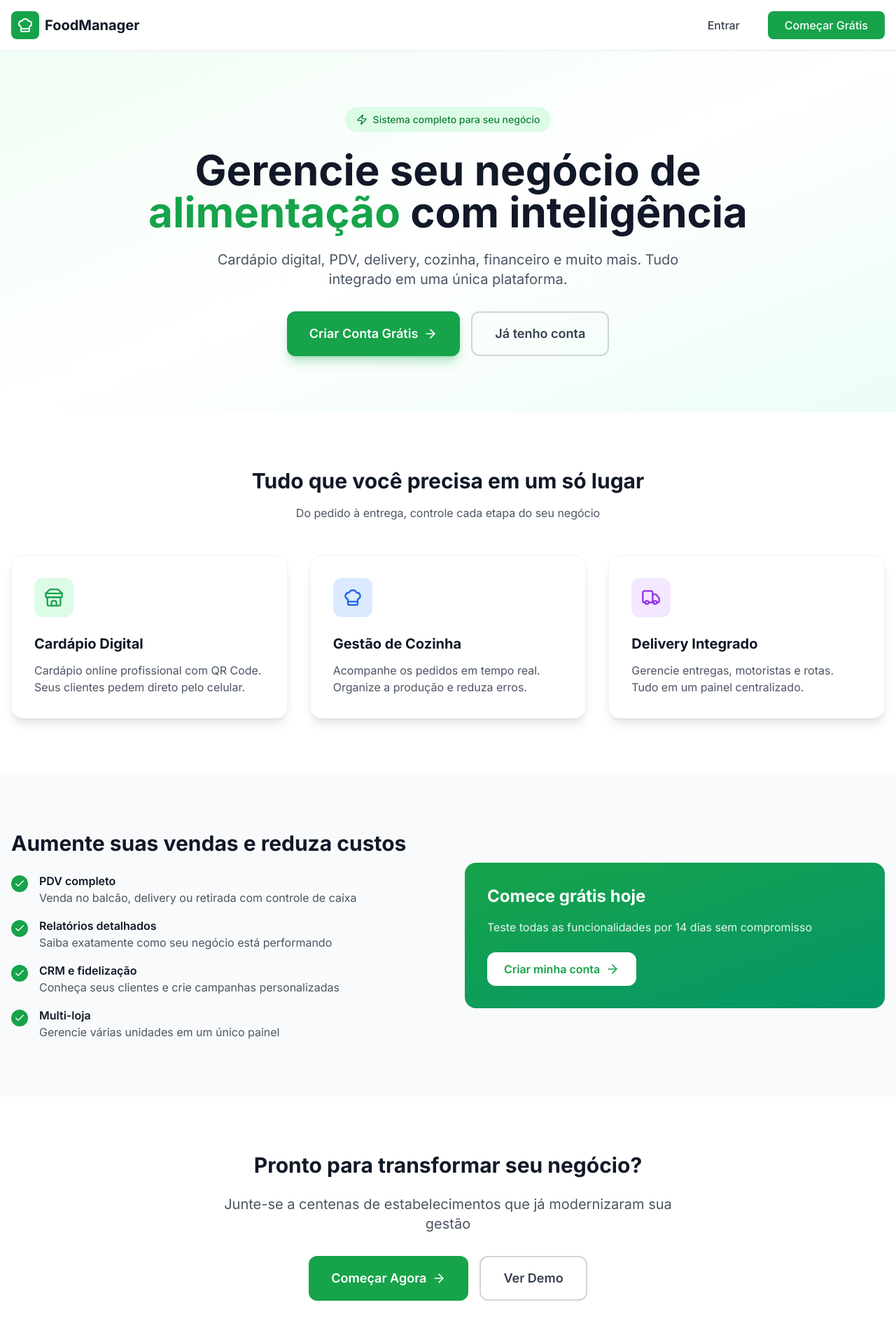
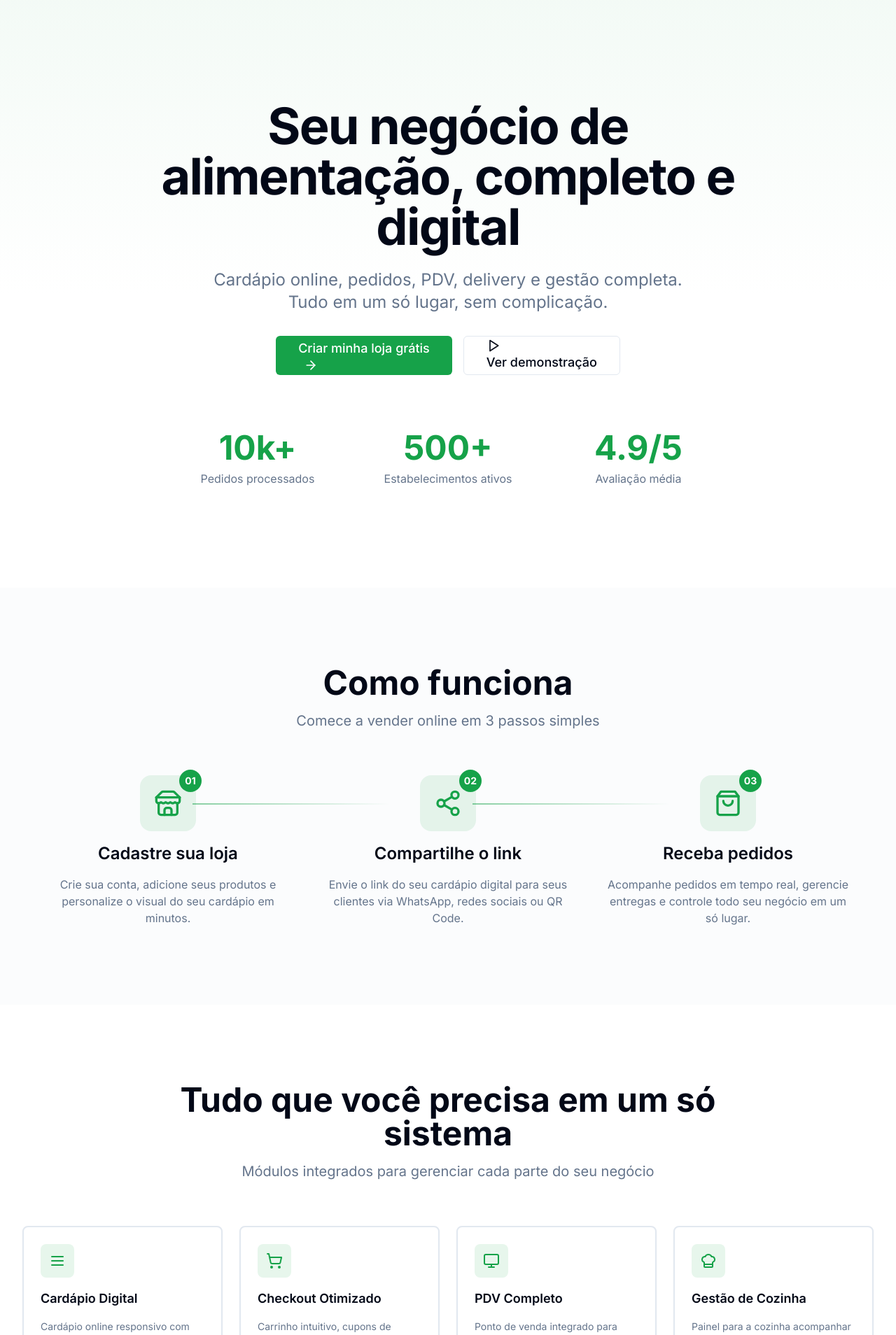
Before and after one commit to fabianofontes-oss/food-management-system, a Next.js app: page / in a window 1280 px wide. Shown: the top 1908 px of the page at 70% size. Built offline with nearby package versions, Linux system fonts and the light colour scheme; no server answers.

Commit message:
fix: consolidate landing route and remove old landing

```diff
--- a/src/app/(public)/landing/page.tsx
+++ b/src/app/(public)/landing/page.tsx
@@ -21,7 +21,7 @@ export const metadata: Metadata = {
   publisher: 'Pediu',
   metadataBase: new URL(baseUrl),
   alternates: {
-    canonical: '/landing',
+    canonical: '/',
   },
   openGraph: {
     type: 'website',
--- a/src/app/page.tsx
+++ b/src/app/page.tsx
@@ -1,201 +1,145 @@
-'use client'
+import type { Metadata } from 'next'
+import { landingContent } from '@/content/landing'
+import { Hero } from '@/components/landing/Hero'
+import { HowItWorks } from '@/components/landing/HowItWorks'
+import { Modules } from '@/components/landing/Modules'
+import { TargetAudience } from '@/components/landing/TargetAudience'
+import { Themes } from '@/components/landing/Themes'
+import { SocialProof } from '@/components/landing/SocialProof'
+import { Pricing } from '@/components/landing/Pricing'
+import { FAQ } from '@/components/landing/FAQ'
+import { Footer } from '@/components/landing/Footer'
 
-import Link from 'next/link'
-import { Check, ArrowRight, Zap, Shield, TrendingUp, Store, ChefHat, Truck } from 'lucide-react'
+const baseUrl = process.env.NEXT_PUBLIC_PUBLIC_APP_URL || 'https://pediu.app'
+
+export const metadata: Metadata = {
+  title: landingContent.seo.title,
+  description: landingContent.seo.description,
+  keywords: landingContent.seo.keywords,
+  authors: [{ name: 'Pediu' }],
+  creator: 'Pediu',
+  publisher: 'Pediu',
+  metadataBase: new URL(baseUrl),
+  alternates: {
+    canonical: '/',
+  },
+  openGraph: {
+    type: 'website',
+    locale: 'pt_BR',
+    url: baseUrl,
+    title: landingContent.seo.title,
+    description: landingContent.seo.description,
+    siteName: 'Pediu',
+    images: [
+      {
+        url: landingContent.seo.ogImage,
+        width: 1200,
+        height: 630,
+        alt: 'Pediu - Sistema Completo de Cardápio Digital',
+      },
+    ],
+  },
+  twitter: {
+    card: 'summary_large_image',
+    title: landingContent.seo.title,
+    description: landingContent.seo.description,
+    creator: landingContent.seo.twitterHandle,
+    images: [landingContent.seo.ogImage],
+  },
+  robots: {
+    index: true,
+    follow: true,
+    googleBot: {
+      index: true,
+      follow: true,
+      'max-video-preview': -1,
+      'max-image-preview': 'large',
+      'max-snippet': -1,
+    },
+  },
+  verification: {
+    google: 'TODO: Google Search Console verification code',
+  },
+}
 
 export default function HomePage() {
+  const jsonLd = {
+    '@context': 'https://schema.org',
+    '@graph': [
+      {
+        '@type': 'SoftwareApplication',
+        name: 'Pediu',
+        applicationCategory: 'BusinessApplication',
+        operatingSystem: 'Web',
+        offers: {
+          '@type': 'Offer',
+          price: '0',
+          priceCurrency: 'BRL',
+        },
+        aggregateRating: {
+          '@type': 'AggregateRating',
+          ratingValue: '4.9',
+          ratingCount: '500',
+        },
+        description: landingContent.seo.description,
+        url: baseUrl,
+        screenshot: landingContent.seo.ogImage,
+        featureList: [
+          'Cardápio Digital',
+          'Pedidos Online',
+          'PDV Integrado',
+          'Gestão de Delivery',
+          'Controle de Estoque',
+          'Relatórios e Analytics',
+        ],
+      },
+      {
+        '@type': 'Organization',
+        name: 'Pediu',
+        url: baseUrl,
+        logo: `${baseUrl}/logo.png`,
+        description: landingContent.footer.company.description,
+        sameAs: landingContent.footer.social.map((s) => s.href),
+        contactPoint: {
+          '@type': 'ContactPoint',
+          contactType: 'Customer Support',
+          availableLanguage: 'Portuguese',
+        },
+      },
+      {
+        '@type': 'WebPage',
+        '@id': baseUrl,
+        url: baseUrl,
+        name: landingContent.seo.title,
+        description: landingContent.seo.description,
+        isPartOf: {
+          '@type': 'WebSite',
+          '@id': baseUrl,
+          url: baseUrl,
+          name: 'Pediu',
+        },
+      },
+    ],
+  }
+
   return (
-    <div className="min-h-screen bg-white">
-      {/* Header */}
-      <header className="border-b sticky top-0 bg-white/95 backdrop-blur z-50">
-        <div className="container mx-auto px-4 py-4 flex justify-between items-center">
-          <div className="flex items-center gap-2">
-            <div className="w-10 h-10 bg-green-600 rounded-lg flex items-center justify-center">
-              <ChefHat className="w-6 h-6 text-white" />
-            </div>
-            <span className="text-xl font-bold text-gray-900">FoodManager</span>
-          </div>
-          <div className="flex gap-4">
-            <Link href="/login" className="px-6 py-2 text-gray-700 hover:text-green-600 transition-colors font-medium">
-              Entrar
-            </Link>
-            <Link href="/signup" className="px-6 py-2 bg-green-600 text-white rounded-lg hover:bg-green-700 transition-colors font-medium">
-              Começar Grátis
-            </Link>
-          </div>
-        </div>
-      </header>
+    <>
+      <script
+        type="application/ld+json"
+        dangerouslySetInnerHTML={{ __html: JSON.stringify(jsonLd) }}
+      />
 
-      {/* Hero */}
-      <section className="py-20 bg-gradient-to-br from-green-50 via-white to-emerald-50">
-        <div className="container mx-auto px-4 text-center">
-          <div className="inline-flex items-center gap-2 bg-green-100 text-green-700 px-4 py-2 rounded-full text-sm font-medium mb-6">
-            <Zap className="w-4 h-4" />
-            Sistema completo para seu negócio
-          </div>
-          <h1 className="text-4xl md:text-6xl font-bold text-gray-900 mb-6 leading-tight">
-            Gerencie seu negócio de<br />
-            <span className="text-green-600">alimentação</span> com inteligência
-          </h1>
-          <p className="text-xl text-gray-600 mb-8 max-w-2xl mx-auto">
-            Cardápio digital, PDV, delivery, cozinha, financeiro e muito mais.
-            Tudo integrado em uma única plataforma.
-          </p>
-          <div className="flex flex-col sm:flex-row gap-4 justify-center">
-            <Link href="/signup" className="px-8 py-4 bg-green-600 text-white rounded-xl hover:bg-green-700 transition-colors text-lg font-semibold flex items-center justify-center gap-2 shadow-lg shadow-green-600/30">
-              Criar Conta Grátis
-              <ArrowRight className="w-5 h-5" />
-            </Link>
-            <Link href="/login" className="px-8 py-4 border-2 border-gray-300 text-gray-700 rounded-xl hover:border-green-600 hover:text-green-600 transition-colors text-lg font-semibold">
-              Já tenho conta
-            </Link>
-          </div>
-        </div>
-      </section>
-
-      {/* Features */}
-      <section className="py-20">
-        <div className="container mx-auto px-4">
-          <h2 className="text-3xl font-bold text-center text-gray-900 mb-4">
-            Tudo que você precisa em um só lugar
-          </h2>
-          <p className="text-gray-600 text-center mb-12 max-w-2xl mx-auto">
-            Do pedido à entrega, controle cada etapa do seu negócio
-          </p>
-          <div className="grid md:grid-cols-3 gap-8">
-            <div className="bg-white p-8 rounded-2xl shadow-lg border border-gray-100 hover:shadow-xl transition-shadow">
-              <div className="w-14 h-14 bg-green-100 rounded-xl flex items-center justify-center mb-6">
-                <Store className="w-7 h-7 text-green-600" />
-              </div>
-              <h3 className="text-xl font-bold text-gray-900 mb-3">Cardápio Digital</h3>
-              <p className="text-gray-600">
-                Cardápio online profissional com QR Code. Seus clientes pedem direto pelo celular.
-              </p>
-            </div>
-
-            <div className="bg-white p-8 rounded-2xl shadow-lg border border-gray-100 hover:shadow-xl transition-shadow">
-              <div className="w-14 h-14 bg-blue-100 rounded-xl flex items-center justify-center mb-6">
-                <ChefHat className="w-7 h-7 text-blue-600" />
-              </div>
-              <h3 className="text-xl font-bold text-gray-900 mb-3">Gestão de Cozinha</h3>
-              <p className="text-gray-600">
-                Acompanhe os pedidos em tempo real. Organize a produção e reduza erros.
-              </p>
-            </div>
-
-            <div className="bg-white p-8 rounded-2xl shadow-lg border border-gray-100 hover:shadow-xl transition-shadow">
-              <div className="w-14 h-14 bg-purple-100 rounded-xl flex items-center justify-center mb-6">
-                <Truck className="w-7 h-7 text-purple-600" />
-              </div>
-              <h3 className="text-xl font-bold text-gray-900 mb-3">Delivery Integrado</h3>
-              <p className="text-gray-600">
-                Gerencie entregas, motoristas e rotas. Tudo em um painel centralizado.
-              </p>
-            </div>
-          </div>
-        </div>
-      </section>
-
-      {/* Benefits */}
-      <section className="py-20 bg-gray-50">
-        <div className="container mx-auto px-4">
-          <div className="grid md:grid-cols-2 gap-12 items-center">
-            <div>
-              <h2 className="text-3xl font-bold text-gray-900 mb-6">
-                Aumente suas vendas e reduza custos
-              </h2>
-              <div className="space-y-4">
-                <div className="flex items-start gap-4">
-                  <div className="w-6 h-6 bg-green-600 rounded-full flex items-center justify-center flex-shrink-0 mt-1">
-                    <Check className="w-4 h-4 text-white" />
-                  </div>
-                  <div>
-                    <h4 className="font-semibold text-gray-900">PDV completo</h4>
-                    <p className="text-gray-600">Venda no balcão, delivery ou retirada com controle de caixa</p>
-                  </div>
-                </div>
-                <div className="flex items-start gap-4">
-                  <div className="w-6 h-6 bg-green-600 rounded-full flex items-center justify-center flex-shrink-0 mt-1">
-                    <Check className="w-4 h-4 text-white" />
-                  </div>
-                  <div>
-                    <h4 className="font-semibold text-gray-900">Relatórios detalhados</h4>
-                    <p className="text-gray-600">Saiba exatamente como seu negócio está performando</p>
-                  </div>
-                </div>
-                <div className="flex items-start gap-4">
-                  <div className="w-6 h-6 bg-green-600 rounded-full flex items-center justify-center flex-shrink-0 mt-1">
-                    <Check className="w-4 h-4 text-white" />
-                  </div>
-                  <div>
-                    <h4 className="font-semibold text-gray-900">CRM e fidelização</h4>
-                    <p className="text-gray-600">Conheça seus clientes e crie campanhas personalizadas</p>
-                  </div>
-                </div>
-                <div className="flex items-start gap-4">
-                  <div className="w-6 h-6 bg-green-600 rounded-full flex items-center justify-center flex-shrink-0 mt-1">
-                    <Check className="w-4 h-4 text-white" />
-                  </div>
-                  <div>
-                    <h4 className="font-semibold text-gray-900">Multi-loja</h4>
-                    <p className="text-gray-600">Gerencie várias unidades em um único painel</p>
-                  </div>
-                </div>
-              </div>
-            </div>
-            <div className="bg-gradient-to-br from-green-600 to-emerald-600 rounded-2xl p-8 text-white">
-              <h3 className="text-2xl font-bold mb-4">Comece grátis hoje</h3>
-              <p className="mb-6 opacity-90">
-                Teste todas as funcionalidades por 14 dias sem compromisso
-              </p>
-              <Link href="/signup" className="inline-flex items-center gap-2 bg-white text-green-600 px-6 py-3 rounded-xl font-semibold hover:bg-gray-100 transition-colors">
-                Criar minha conta
-                <ArrowRight className="w-5 h-5" />
-              </Link>
-            </div>
-          </div>
-        </div>
-      </section>
-
-      {/* CTA */}
-      <section className="py-20">
-        <div className="container mx-auto px-4 text-center">
-          <h2 className="text-3xl font-bold text-gray-900 mb-6">
-            Pronto para transformar seu negócio?
-          </h2>
-          <p className="text-xl text-gray-600 mb-8 max-w-2xl mx-auto">
-            Junte-se a centenas de estabelecimentos que já modernizaram sua gestão
-          </p>
-          <div className="flex flex-col sm:flex-row gap-4 justify-center">
-            <Link href="/signup" className="px-8 py-4 bg-green-600 text-white rounded-xl hover:bg-green-700 transition-colors text-lg font-semibold flex items-center justify-center gap-2">
-              Começar Agora
-              <ArrowRight className="w-5 h-5" />
-            </Link>
-            <Link href="/acai-sabor-real" className="px-8 py-4 border-2 border-gray-300 text-gray-700 rounded-xl hover:border-green-600 hover:text-green-600 transition-colors text-lg font-semibold">
-              Ver Demo
-            </Link>
-          </div>
-        </div>
-      </section>
-
-      {/* Footer */}
-      <footer className="bg-gray-900 text-white py-12">
-        <div className="container mx-auto px-4">
-          <div className="flex flex-col md:flex-row justify-between items-center gap-4">
-            <div className="flex items-center gap-2">
-              <div className="w-8 h-8 bg-green-600 rounded-lg flex items-center justify-center">
-                <ChefHat className="w-5 h-5 text-white" />
-              </div>
-              <span className="font-bold">FoodManager</span>
-            </div>
-            <p className="text-gray-400 text-sm">© 2024 Food Management System. Todos os direitos reservados.</p>
-            <div className="flex gap-6 text-sm">
-              <Link href="/login" className="text-gray-400 hover:text-white transition-colors">Login</Link>
-              <Link href="/admin" className="text-gray-400 hover:text-white transition-colors">Admin</Link>
-            </div>
-          </div>
-        </div>
-      </footer>
-    </div>
+      <main className="min-h-screen">
+        <Hero {...landingContent.hero} />
+        <HowItWorks {...landingContent.howItWorks} />
+        <Modules {...landingContent.modules} />
+        <TargetAudience {...landingContent.targetAudience} />
+        <Themes {...landingContent.themes} />
+        <SocialProof {...landingContent.socialProof} />
+        <Pricing {...landingContent.pricing} />
+        <FAQ {...landingContent.faq} />
+        <Footer {...landingContent.footer} />
+      </main>
+    </>
   )
 }
```
Also changed, not shown: src/middleware.ts (+6 -1 lines).
